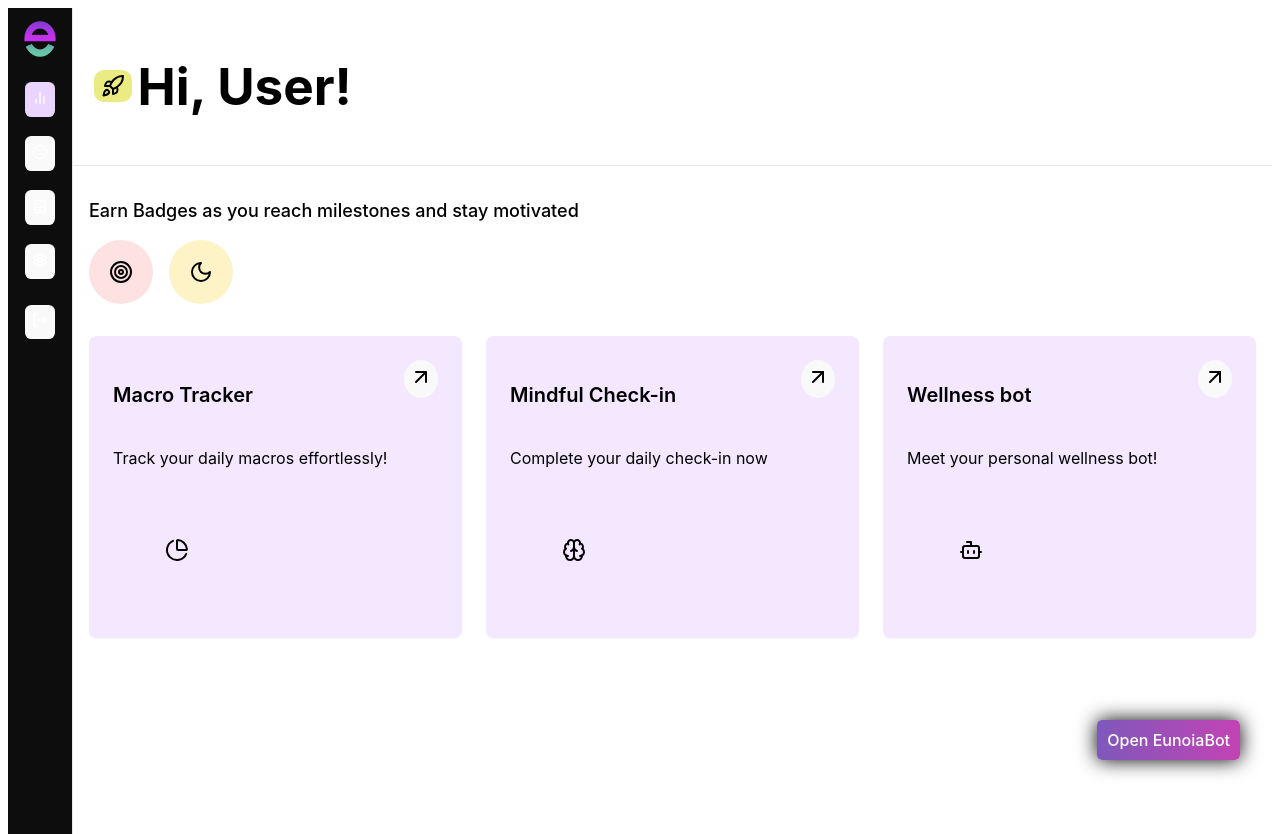
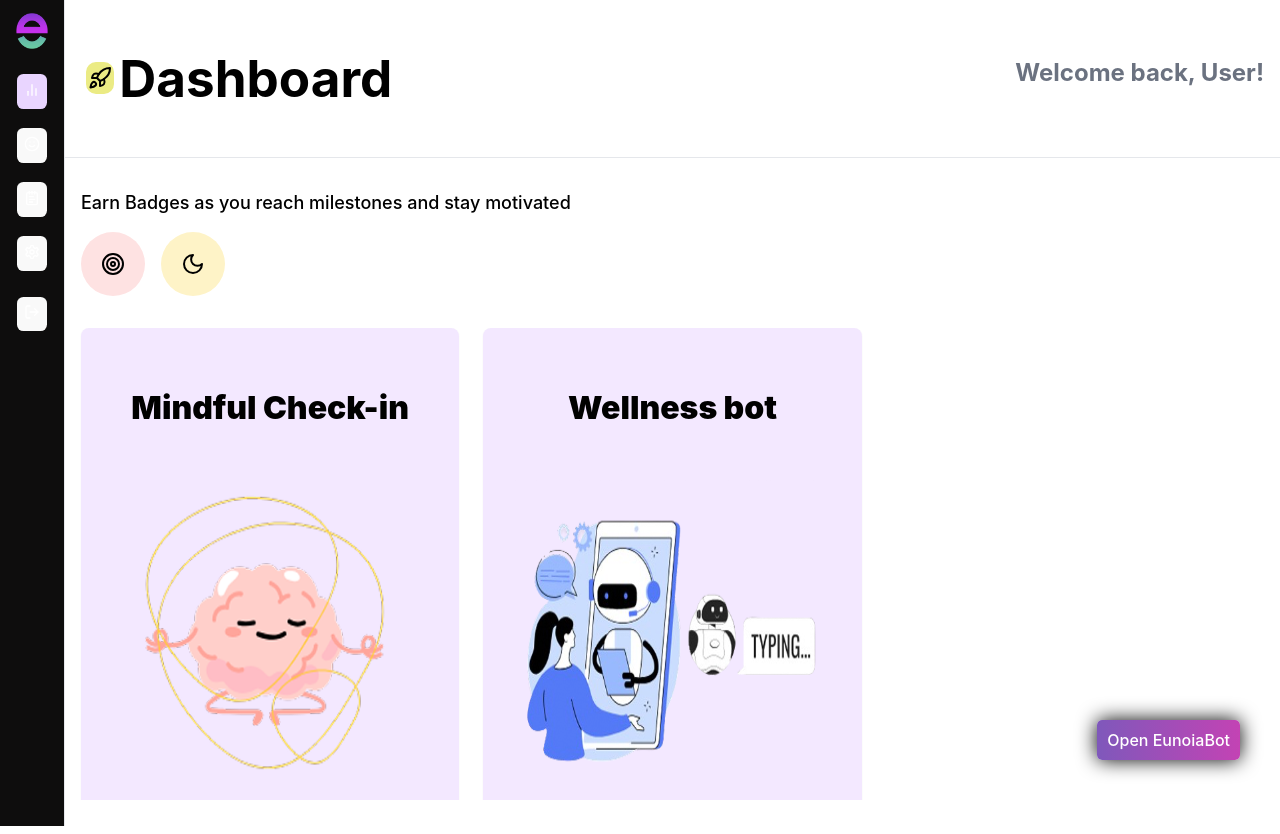
Before and after one commit to Ammar9faisal/Wellness-App, a React (Vite) app: page /dashboard in a window 1280 px wide. Built offline with nearby package versions, Linux system fonts and the light colour scheme.

Commit message:
added descriptive images to the user dashboard

```diff
--- a/src/pages/dashboard.css
+++ b/src/pages/dashboard.css
@@ -21,6 +21,15 @@ html {
   padding: 1rem;
   background-color: white;
   border-bottom: 1px solid #e5e7eb;
+}
+.dashboard-header-subtitle {
+    display: flex;
+    width: 100%;
+    margin-top: 0.5rem;
+    font-size: 3vh;
+    color: #6b7280;
+    float: right;
+    justify-content: flex-end;
 }
 
 .dashboard-header-icon {
@@ -89,50 +98,60 @@ html {
   }
 }
 
+@media (min-width: 1029px) {
+    .dashboard-cards {
+      grid-template-columns: repeat(3, 1fr);
+    }
+  }
+
+/*
+Will be used in ITR2
 @media (min-width: 1024px) {
   .dashboard-cards {
     grid-template-columns: repeat(3, 1fr);
   }
-}
+} */
 
 .dashboard-card {
   padding: 1.5rem;
   border-radius: 0.5rem;
   box-shadow: 0 1px 2px rgba(0, 0, 0, 0.05);
+  background-color: #f3e8ff;
+  cursor: pointer;
 }
 
-.dashboard-card-purple {
-  background-color: #f3e8ff;
-}
-
-.dashboard-card-white {
-  background-color: #ffffff;
+.dashboard-card:hover {
+  box-shadow: 0 4px 8px rgba(0, 0, 0, 0.2);
+  background-color: #d8b4fd;
 }
 
 .dashboard-card-header {
-  display: flex;
-  justify-content: space-between;
-  align-items: flex-start;
-  margin-bottom: 1rem;
+    display: flex;
+    justify-content: center;
+    align-items: center;
+    margin-bottom: 1rem;
 }
 
 .dashboard-card-title {
-  font-size: 1.25rem;
-  font-weight: 600;
+    font-size: 2rem;
+    font-weight: 900;
 }
 
-.dashboard-card-button {
-  padding: 0.25rem;
-  border-radius: 50%;
-  transition: background-color 0.2s;
-}
-
-.dashboard-card-button:hover {
-  background-color: #e5e7eb;
+.dashboard-card-image {
+    display: block;
+    margin-left: auto;
+    margin-right: auto;
+    height: 20rem;
+    width: 20rem;
 }
 
 .dashboard-card-description {
-  margin-bottom: 1rem;
+    font-size: 1.5rem;
+    display: flex;
+    justify-content: center;
+    align-items: center;
+    margin-bottom: 1rem;
+    font-weight: 900;
 }
 
 .dashboard-card-icon {
@@ -142,3 +161,11 @@ html {
   align-items: center;
   justify-content: center;
 }
+
+html, body {  /* Resetting the default margin and padding */
+    margin: 0;
+    padding: 0;
+    height: 100%;
+    width: 100%;
+    box-sizing: border-box;
+}
--- a/src/pages/dashboard.jsx
+++ b/src/pages/dashboard.jsx
@@ -1,11 +1,18 @@
 import React from 'react';
 import { ArrowUpRight, Rocket, Target, Moon, PieChart, Brain, Bot } from 'lucide-react';
-import ChatBot from '../components/chatbot.jsx';
+import ChatBot from '../components/Chatbot.jsx';
 import Sidebar from '../components/Sidebar.jsx';
+import { useNavigate } from 'react-router-dom';
 import './dashboard.css';
+import stubDatabase from '../../stubdata.js';
+import botPic from '../assets/botPic.png';
+import mindfulPic from '../assets/mindfulPic.png';
 
 export default function Dashboard() {
+  const navigate = useNavigate();
+
   return (
+    console.log(stubDatabase),
     <div className="dashboard-container">
       <Sidebar />
       <div className="dashboard-main">
@@ -13,7 +20,8 @@ export default function Dashboard() {
           <div className="dashboard-header-icon">
             <Rocket className="w-6 h-6" />
           </div>
-          <h1 className="dashboard-header-title">Hi, User!</h1>
+          <h1 className="dashboard-header-title">Dashboard</h1>
+          <h2 className="dashboard-header-subtitle">Welcome back, User!</h2>
         </div>
 
         <div className="dashboard-content">
@@ -28,23 +36,29 @@ export default function Dashboard() {
           </section>
 
           <div className="dashboard-cards">
+
+            {/*
+            Feature will arrive in ITR2
             <DashboardCard
               title="Macro Tracker"
               description="Track your daily macros effortlessly!"
               icon={<PieChart className="w-16 h-16 text-gray-600" />}
               bgColor="dashboard-card-purple"
-            />
+            /> */}
+
             <DashboardCard
               title="Mindful Check-in"
               description="Complete your daily check-in now"
               icon={<Brain className="w-16 h-16 text-gray-600" />}
-              bgColor="dashboard-card-purple"
+              bgColor="dashboard-card"
+              image= {mindfulPic}
             />
             <DashboardCard
               title="Wellness bot"
               description="Meet your personal wellness bot!"
               icon={<Bot className="w-16 h-16 text-gray-600" />}
-              bgColor="dashboard-card-purple"
+              bgColor="dashboard-card"
+              image= {botPic}
             />
           </div>
         </div>
@@ -53,7 +67,7 @@ export default function Dashboard() {
   );
 }
 
-function Badge({ icon, color }) {
+function Badge({ icon, color }) {  //creates construcoor for badges with icon and color
   return (
     <div className={`badge ${color}`}>
       {typeof icon === 'string' ? <span className="text-xl font-semibold">{icon}</span> : icon}
@@ -61,17 +75,14 @@ function Badge({ icon, color }) {
   );
 }
 
-function DashboardCard({ title, description, icon, bgColor }) {
+function DashboardCard({ title, description, image, bgColor }) {   //creates constructor for dashboard cards with title, description, icon and background color
   return (
     <div className={`dashboard-card ${bgColor}`}>
       <div className="dashboard-card-header">
         <h3 className="dashboard-card-title">{title}</h3>
-        <button className="dashboard-card-button">
-          <ArrowUpRight className="h-4 w-4" />
-        </button>
       </div>
+      <img className="dashboard-card-image" src={image}/>
       <p className="dashboard-card-description">{description}</p>
-      <div className="dashboard-card-icon">{icon}</div>
     </div>
   );
 }
```
Also changed, not shown: src/assets/botPic.png (added), src/assets/mindfulPic.png (added).
